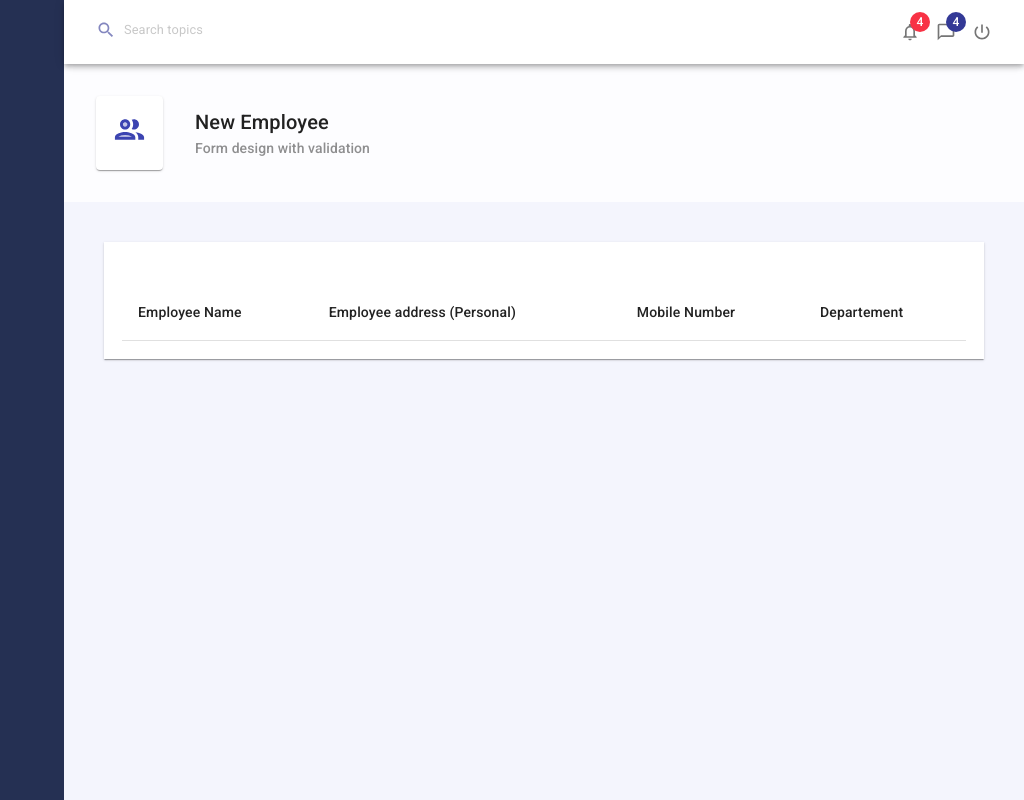
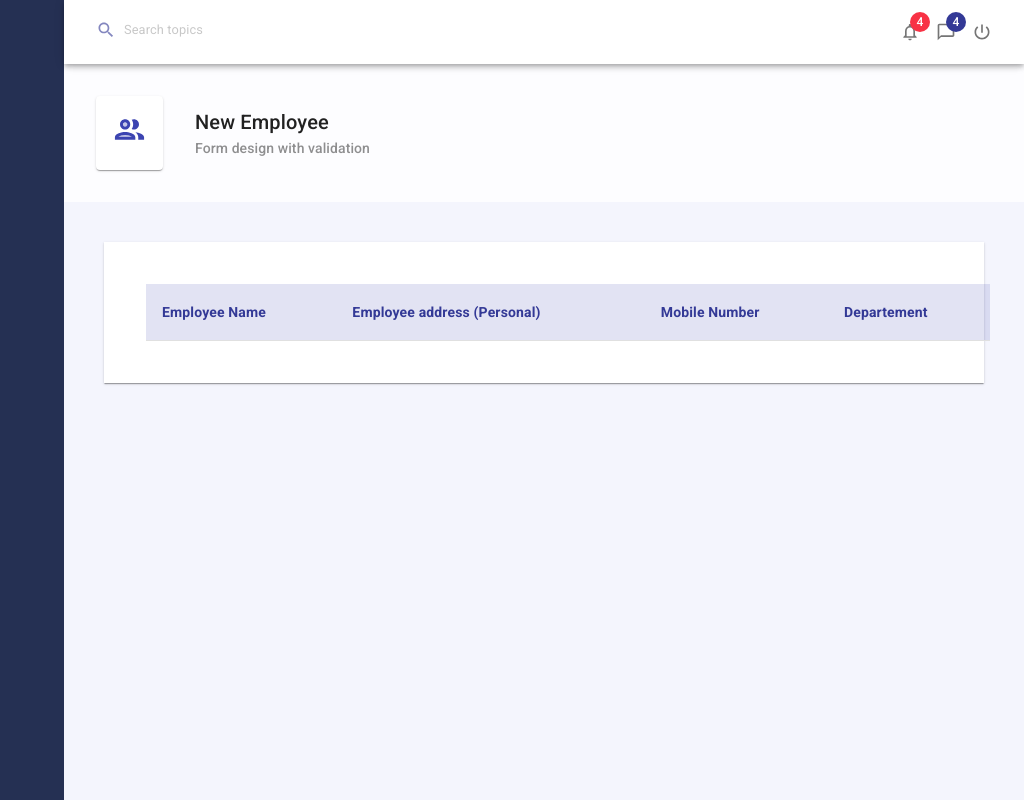
Before and after one commit to urbain32/complete-mui-system, a React (Create React App) app: page / in a window 1280 px wide. Shown: the whole page, without its empty margins (256-1280 px from the left). Built offline with nearby package versions, Linux system fonts and the light colour scheme.

Commit message:
styling our table

```diff
--- a/src/components/useTable.js
+++ b/src/components/useTable.js
@@ -1,11 +1,23 @@
-import { ThemeContext } from "@emotion/react";
-import { Table, TableCell, TableHead, TableRow } from "@mui/material";
+import { styled, Table, TableCell, TableHead, TableRow } from "@mui/material";
 import React from "react";
+const MyTable = styled(Table)(({ theme }) => ({
+  margin: theme.spacing(3), //spacing(1)=8px
+  "& thead th": {
+    fontWeight: "600",
+    color: theme.palette.primary.main,
+    backgroundColor: theme.palette.primary.light,
+  },
+  "& tbody td": {
+    fontWeight: "300",
+  },
+  "& tbody tr:hover": {
+    backgroundColor: "#fffbf2",
+    cursor: "pointer",
+  },
+}));
 
 export default function useTable(records, headCells, theme) {
-  const TblContainer = (props) => (
-    <Table sx={{ marginTop: "24px" }}>{props.children}</Table>
-  );
+  const TblContainer = (props) => <MyTable>{props.children}</MyTable>;
   const TblHead = (props) => {
     return (
       <TableHead sx={{ fontWeight: "600" }}>
```
